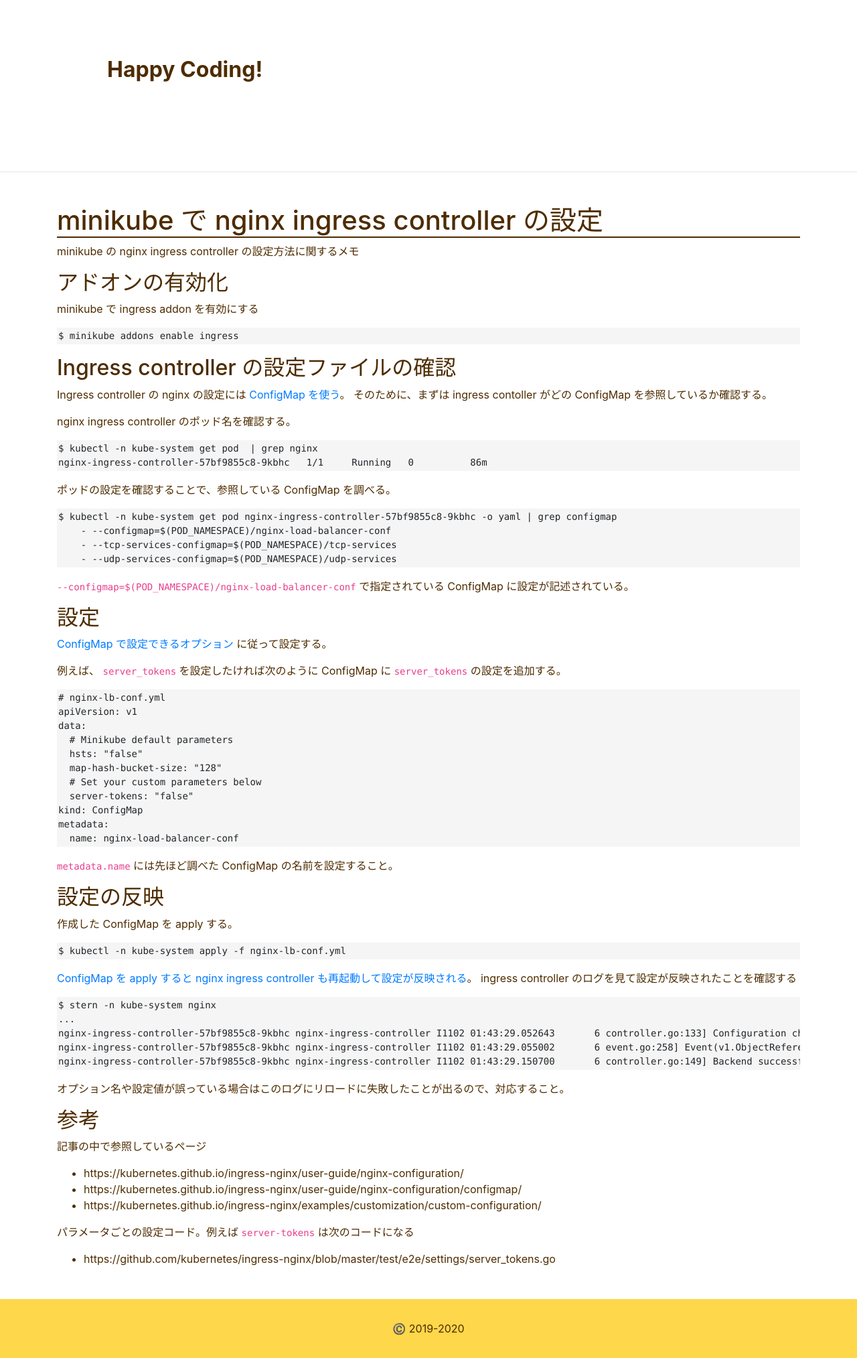
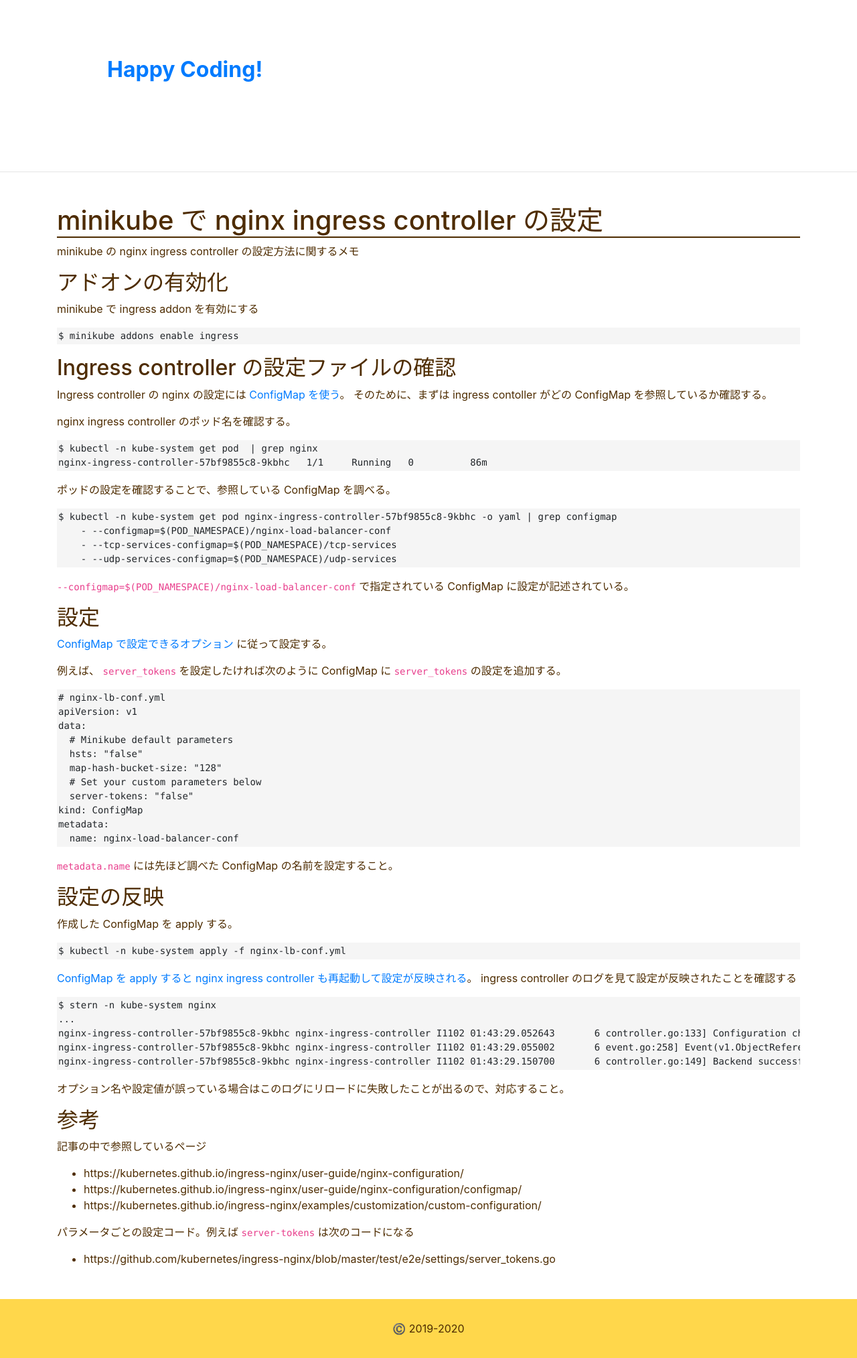
Before and after one commit to noriyukipy/blog, a Jekyll site: the page built from article/20191103-minikube_nginx_ingress_controller.md, in a window 1280 px wide. Shown: the whole page at 67% size. Built offline with Jekyll 4.4.1, drawn with Linux system fonts in a browser that asks for light colours; our own code applies the rules of GitHub Pages for plain Markdown files.

Commit message:
headerにリンクを追加

```diff
--- a/_layouts/default.html
+++ b/_layouts/default.html
@@ -1,6 +1,6 @@
 <!DOCTYPE html>
 <head>
-    <title><a href="{{ '/' | relative_url }}">Happy Coding!</a></title>
+    <title>Happy Coding!</title>
     <!-- Bootstrap -->
     <meta charset="utf-8">
     <meta name="viewport" content="width=device-width, initial-scale=1, shrink-to-fit=no">
@@ -9,7 +9,7 @@
 </head>
 <body>
     <div class="header">
-        <div class="title">Happy Coding!</div>
+        <div class="title"><a href="{{ '/' | relative_url }}">Happy Coding!</a></div>
     </div>
     <hr />
     <div id="app">
```
